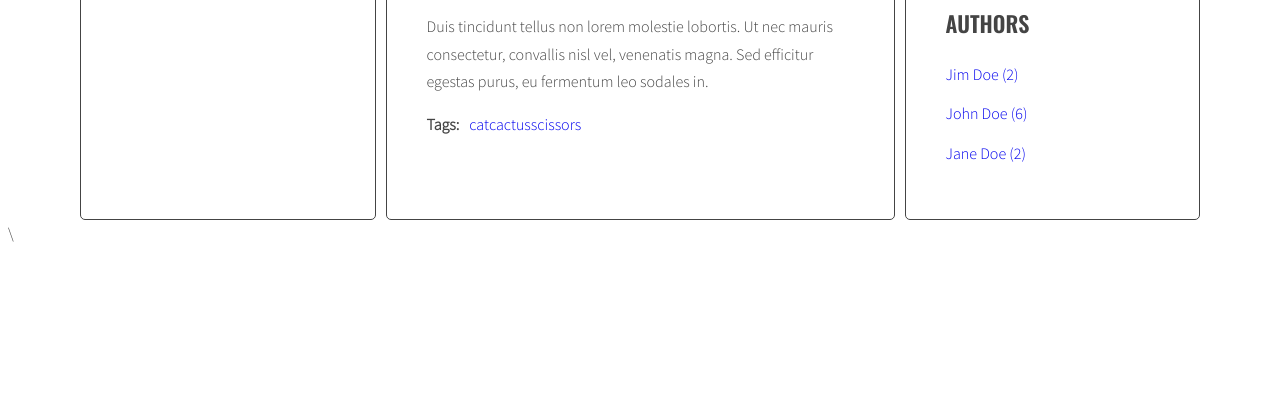
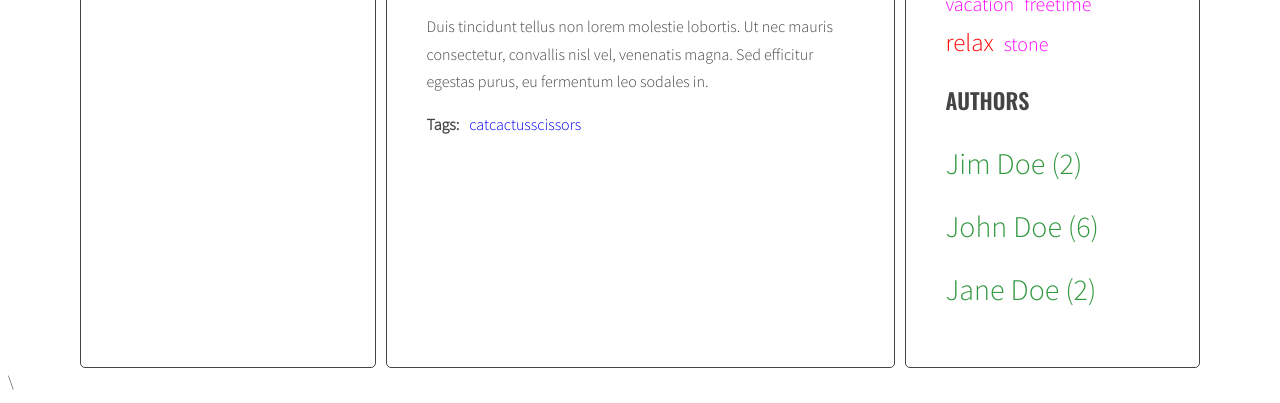
Before and after one commit to ebookowa/javascript-blog, a website: page index.html in a window 1280 px wide. Shown: the part 660-1063 px from the top of the page. Before the commit the page ends 915 px from the top, so only its background shows below. Drawn offline with nearby package versions, Linux system fonts and the light colour scheme.

Commit message:
added style to authors

```diff
--- a/index.html
+++ b/index.html
@@ -127,7 +127,7 @@
                             </ul>
                         </div>
                     </article>
-                    <article class="post" id="article-6" data-tags="cat cactus cow" data-author="John Doe">
+                    <article class="post" id="article-6" data-tags="cat paper cactus cow" data-author="John Doe">
                         <h3 class="post-title">Article 6</h3>
                         <p class="post-author"></p>
                         <div class="post-content">
@@ -149,7 +149,7 @@
                             </ul>
                         </div>
                     </article>
-                    <article class="post" id="article-7" data-tags="cat cow dog" data-author="Jane Doe">
+                    <article class="post" id="article-7" data-tags="cat paper cow dog" data-author="Jane Doe">
                         <h3 class="post-title">Article 7</h3>
                         <p class="post-author"></p>
                         <div class="post-content">
@@ -170,7 +170,7 @@
                             </ul>
                         </div>
                     </article>
-                    <article class="post" id="article-8" data-tags="vacation freetime relax" data-author="John Doe">
+                    <article class="post" id="article-8" data-tags="vacation paper freetime relax" data-author="John Doe">
                         <h3 class="post-title">Article 8</h3>
                         <p class="post-author"></p>
                         <div class="post-content">
@@ -192,7 +192,7 @@
                             </ul>
                         </div>
                     </article>
-                    <article class="post" id="article-9" data-tags="freetime relax dog" data-author="Jane Doe">
+                    <article class="post" id="article-9" data-tags="freetime paper cow relax dog" data-author="Jane Doe">
                         <h3 class="post-title">Article 9</h3>
                         <p class="post-author"></p>
                         <div class="post-content">
@@ -214,7 +214,7 @@
                             </ul>
                         </div>
                     </article>
-                    <article class="post" id="article-10" data-tags="paper relax scissors writing stone" data-author="John Doe">
+                    <article class="post" id="article-10" data-tags="paper cow relax scissors writing stone" data-author="John Doe">
                         <h3 class="post-title">Article 10</h3>
                         <p class="post-author"></p>
                         <div class="post-content">
--- a/js/script.js
+++ b/js/script.js
@@ -41,27 +41,29 @@
         targetArticle.classList.add('active');
     };
 
-    const optArticleSelector = '.post',
-        optTitleSelector = '.post-title',
-        optTitleListSelector = '.titles',
-        optArticleTagsSelector = '.post-tags .list',
-        optArticleAuthorSelector = '.post-author',
-        optCloudClassCount = 5,
-        optCloudClassPrefix = 'tag-size-';
+    const opt = {
+        articleSelector : '.post',
+        titleSelector : '.post-title',
+        titleListSelector : '.titles',
+        articleTagsSelector : '.post-tags .list',
+        articleAuthorSelector : '.post-author',
+        cloudClassCount : 5,
+        cloudClassPrefix : 'tag-size-'
+    }
 
 
     function generateTitleLinks(customSelector = '') {
 
         /* remove contents of titleList */
 
-        const titleList = document.querySelector(optTitleListSelector);
+        const titleList = document.querySelector(opt.titleListSelector);
 
         titleList.innerHTML = '';
 
 
         /* find all the articles and save them to variable: articles */
 
-        const articles = document.querySelectorAll(optArticleSelector + customSelector);
+        const articles = document.querySelectorAll(opt.articleSelector + customSelector);
 
         let html = '';
 
@@ -74,7 +76,7 @@
 
             /* find the title element */
 
-            const articleTitle = article.querySelector(optTitleSelector).innerHTML;
+            const articleTitle = article.querySelector(opt.titleSelector).innerHTML;
 
             /* get the title from the title element */
 
@@ -108,9 +110,9 @@
         const normalizedCount = count - params.min;
         const normalizedMax = params.max - params.min;
         const percentage = normalizedCount / normalizedMax;
-        const classNumber = Math.floor(percentage * (optCloudClassCount - 1) + 1);
+        const classNumber = Math.floor(percentage * (opt.cloudClassCount - 1) + 1);
 
-        return optCloudClassPrefix + classNumber;
+        return opt.cloudClassPrefix + classNumber;
 
     }
 
@@ -123,7 +125,7 @@
 
         /* find all articles */
 
-        const articles = document.querySelectorAll(optArticleSelector);
+        const articles = document.querySelectorAll(opt.articleSelector);
 
         /* START LOOP: for every article: */
 
@@ -131,7 +133,7 @@
 
             /* find tags wrapper */
 
-            const tagsWrapper = article.querySelector(optArticleTagsSelector);
+            const tagsWrapper = article.querySelector(opt.articleTagsSelector);
 
 
 
@@ -279,7 +281,7 @@
     function generateAuthors() {
         /* find all authors */
 
-        const articles = document.querySelectorAll(optArticleSelector);
+        const articles = document.querySelectorAll(opt.articleSelector);
 
         const allAuthors = {};
 
@@ -289,7 +291,7 @@
 
             /* find author wrapper */
 
-            const authorWrapper = article.querySelector(optArticleAuthorSelector);
+            const authorWrapper = article.querySelector(opt.articleAuthorSelector);
 
             /* make html variable with empty string */
 
--- a/sass/style.scss
+++ b/sass/style.scss
@@ -96,6 +96,10 @@ body {
 .authors {
   li {
     margin-bottom: 12px;
+    font-size: 30px;
+    a {
+      color: rgb(51, 153, 65);
+    }
   }
 }
 
@@ -125,7 +129,7 @@ a {
 
 .tag-size-1 {
   font-size: 20px;
-  color: blueviolet;
+  color: magenta;
   font-weight: 500;
 }
 
@@ -143,7 +147,7 @@ a {
 
 .tag-size-4 {
   font-size: 45px;
-  color: yellow;
+  color: darkorange;
   font-weight: 100;
 }
 
```
Also changed, not shown: css/style.css, 1 other file.
